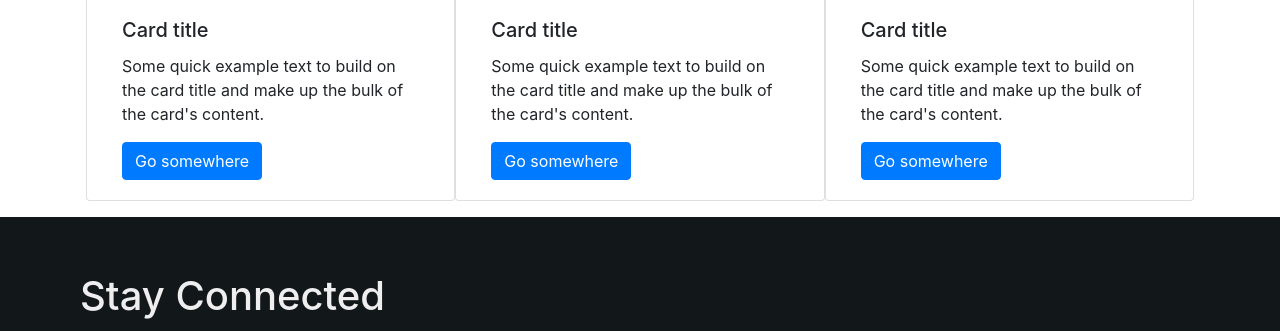
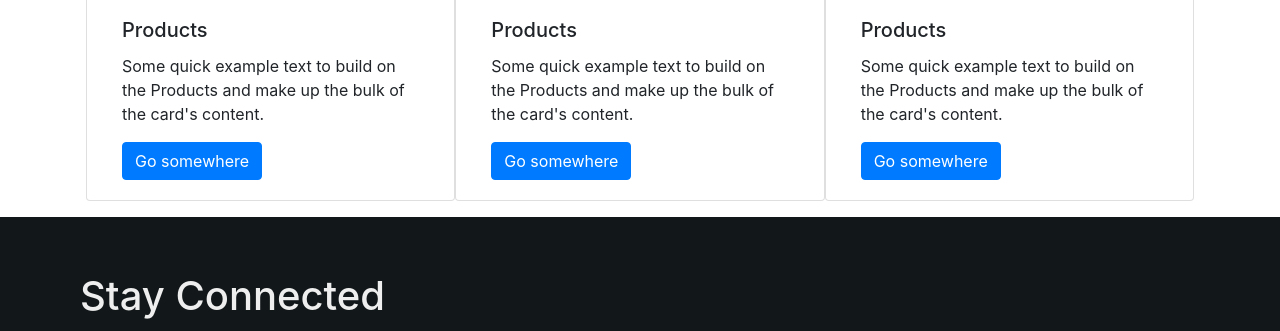
Before and after one commit to maqalaqil/Re-coded-project, a plain HTML site: page index.html in a window 1280 px wide. Shown: the part 749-1080 px from the top of the page. Drawn offline with nearby package versions, Linux system fonts and the light colour scheme; no server answers.

Commit message:
adding product title

```diff
--- a/index.html
+++ b/index.html
@@ -62,7 +62,6 @@
                                 </div>
                                 <div class="carousel-item ">
                                     <img src="./images/hero4.jpg " class="d-block w-100 h-100 " alt="... ">
-
                                 </div>
                             </div>
                             <a class="carousel-control-prev " href="#carouselExampleIndicators " role="button " data-slide="prev ">
@@ -88,24 +87,24 @@
                             <div class="card col-md-4 " style="width: 18rem; ">
                                 <img src="... " class="card-img-top " alt="... ">
                                 <div class="card-body ">
-                                    <h5 class="card-title ">Card title</h5>
-                                    <p class="card-text ">Some quick example text to build on the card title and make up the bulk of the card's content.</p>
+                                    <h5 class="card-title ">Products</h5>
+                                    <p class="card-text ">Some quick example text to build on the Products and make up the bulk of the card's content.</p>
                                     <a href="./product.html " target="_blank " class="btn btn-primary ">Go somewhere</a>
                                 </div>
                             </div>
                             <div class="card col-md-4 " style="width: 18rem; ">
                                 <img src="... " class="card-img-top " alt="... ">
                                 <div class="card-body ">
-                                    <h5 class="card-title ">Card title</h5>
-                                    <p class="card-text ">Some quick example text to build on the card title and make up the bulk of the card's content.</p>
+                                    <h5 class="card-title ">Products</h5>
+                                    <p class="card-text ">Some quick example text to build on the Products and make up the bulk of the card's content.</p>
                                     <a href="./product.html " target="_blank " class="btn btn-primary ">Go somewhere</a>
                                 </div>
                             </div>
                             <div class="card col-md-4 " style="width: 18rem; ">
                                 <img src="... " class="card-img-top " alt="... ">
                                 <div class="card-body ">
-                                    <h5 class="card-title ">Card title</h5>
-                                    <p class="card-text ">Some quick example text to build on the card title and make up the bulk of the card's content.</p>
+                                    <h5 class="card-title ">Products</h5>
+                                    <p class="card-text ">Some quick example text to build on the Products and make up the bulk of the card's content.</p>
                                     <a href="./product.html " target="_blank " class="btn btn-primary ">Go somewhere</a>
                                 </div>
                             </div>
```
